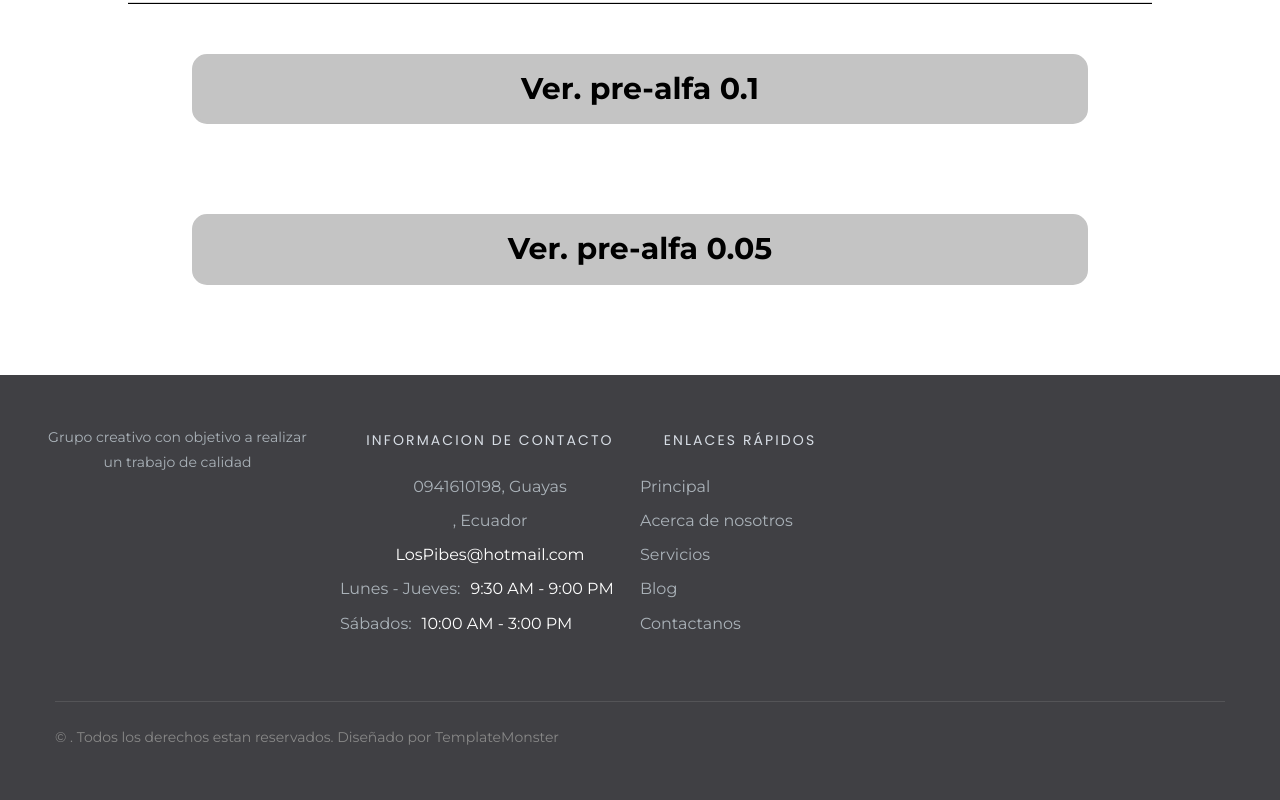
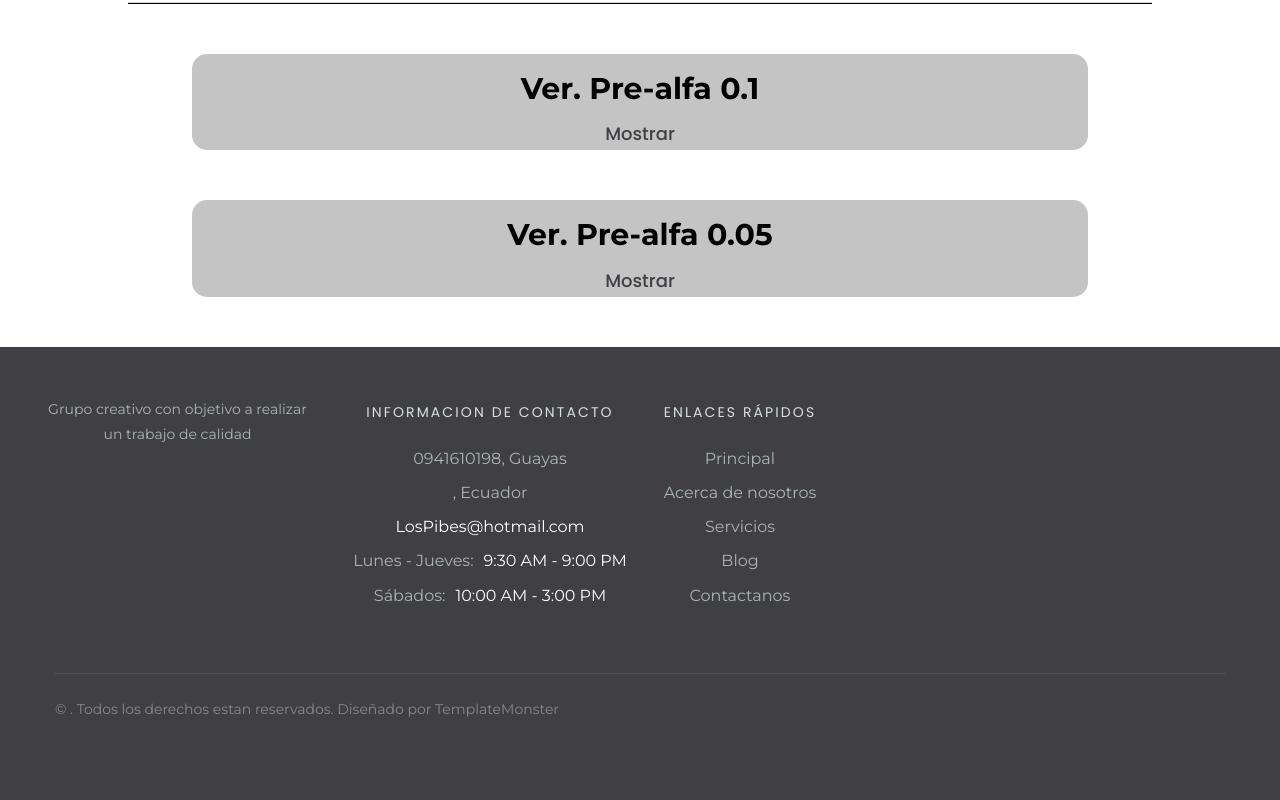
Before and after one commit to frajordo/DAWM-LosPibes-Par2, an Angular app in the folder LosPibardos/: page /noticias in a window 1280 px wide. Shown: the part 280-1080 px from the top of the page. Built offline with nearby package versions, Linux system fonts and the light colour scheme; no server answers; a web font is replaced by a local one.

Commit message:
cambio en seccion noticias

```diff
--- a/LosPibardos/src/app/noticiaslp/noticiaslp.component.html
+++ b/LosPibardos/src/app/noticiaslp/noticiaslp.component.html
@@ -1,6 +1,71 @@
 <div class="page">
+    <header class="section page-header">
+      <!--RD Navbar-->
+      <div class="rd-navbar-wrap">
+        <nav class="rd-navbar rd-navbar-classic" data-layout="rd-navbar-fixed" data-sm-layout="rd-navbar-fixed" data-md-layout="rd-navbar-fixed" data-md-device-layout="rd-navbar-fixed" data-lg-layout="rd-navbar-static" data-lg-device-layout="rd-navbar-static" data-xl-layout="rd-navbar-static" data-xl-device-layout="rd-navbar-static" data-lg-stick-up-offset="46px" data-xl-stick-up-offset="46px" data-xxl-stick-up-offset="46px" data-lg-stick-up="true" data-xl-stick-up="true" data-xxl-stick-up="true">
+          <div class="rd-navbar-collapse-toggle rd-navbar-fixed-element-1" data-rd-navbar-toggle=".rd-navbar-collapse"><span></span></div>
+          <div class="rd-navbar-aside-outer rd-navbar-collapse bg-gray-dark">
+            <div class="rd-navbar-aside">
+              <ul class="list-inline navbar-contact-list">
+                <li>
+                  <div class="unit unit-spacing-xs align-items-center">
+                    <div class="unit-left"><span class="icon text-middle fa-phone"></span></div>
+                    <div class="unit-body"><a href="tel:#">+1 800 123 45 67</a></div>
+                  </div>
+                </li>
+                <li>
+                  <div class="unit unit-spacing-xs align-items-center">
+                    <div class="unit-left"><span class="icon text-middle fa-envelope"></span></div>
+                    <div class="unit-body"><a href="mailto:#">info@demolink.org</a></div>
+                  </div>
+                </li>
+                <li>
+                  <div class="unit unit-spacing-xs align-items-center">
+                    <div class="unit-left"><span class="icon text-middle fa-map-marker"></span></div>
+                    <div class="unit-body"><a href="#">2164 Wall St. New York, NY 10122</a></div>
+                  </div>
+                </li>
+              </ul>
+              <ul class="social-links">
+                <li><a class="icon icon-sm icon-circle icon-circle-md icon-bg-white fa-linkedin" href="#"></a></li>
+                <li><a class="icon icon-sm icon-circle icon-circle-md icon-bg-white fa-twitter" href="#"></a></li>
+                <li><a class="icon icon-sm icon-circle icon-circle-md icon-bg-white fa-facebook" href="#"></a></li>
+                <li><a class="icon icon-sm icon-circle icon-circle-md icon-bg-white fa-instagram" href="#"></a></li>
+              </ul>
+            </div>
+          </div>
+          <div class="rd-navbar-main-outer">
+            <div class="rd-navbar-main">
+              <div class="rd-navbar-panel">
+                <button class="rd-navbar-toggle" data-rd-navbar-toggle=".rd-navbar-nav-wrap"><span></span></button>
+                <div class="rd-navbar-brand">
+                  <!--Brand--><a class="brand" href="index.html"><img class="brand-logo-dark" src="images/LosPibesLogo.png" alt="" width="100" height="17"/><img class="brand-logo-light" src="images/logo-inverse-200x34.png" alt="" width="100" height="17"/></a>
+                </div>
+              </div>
+              <div class="rd-navbar-main-element">
+                <div class="rd-navbar-nav-wrap">
+                  <ul class="rd-navbar-nav">
+                    <li class="rd-nav-item"><a class="rd-nav-link" href="index.html">Principal</a>
+                    </li>
+                    <li class="rd-nav-item"><a class="rd-nav-link" href="about.html">Equipo de desarrollo</a>
+                    </li>
+                    <li class="rd-nav-item active"><a class="rd-nav-link" href="typography.html">Noticias</a>
+                    </li>
+                    <li class="rd-nav-item"><a class="rd-nav-link" href="contacts.html">Contactanos</a>
+                    </li>
+                    <li class="rd-nav-item"><a class="rd-nav-link" href="contacts.html">Iniciar sesión</a>
+                    </li>
+                    <li class="rd-nav-item"><a class="rd-nav-link" href="contacts.html">Regístrate</a>
+                    </li>
+                  </ul>
+                </div>
+              </div>
+            </div>
+          </div>
+        </nav>
+      </div>
+    </header>
     <section class="section section-intro context-dark">
-      <!--<div class="intro-bg" style="background: url(images/intro-bg-2.jpg) no-repeat;background-size:cover;background-position: top center;"></div>-->
       <div class="container">
         <div class="row justify-content-center">
           <div class="col-xl-8 text-center">
@@ -11,7 +76,13 @@
       <hr>
     </section>
     <!--Seccion de Noticias-->
-    <div id = "normal">
+    <div id = "normal"onclick="mostrar()">
+    <a style='cursor: pointer'>
+      Ver. Pre-alfa 0.1
+      <br>
+      <h5>Mostrar</h5>
+    </a>
+    </div>
     <div id="mi-super-contenido">
         <ul>
           <li>Lorem ipsum dolor sit amet, consectetur adipiscing elit.</li>
@@ -25,13 +96,15 @@
           <li>Donec pellentesque mi ut nunc porta ullamcorper hendrerit in ipsum.</li>
           <li>In convallis neque nec volutpat tempus.</li>
         </ul>
+        <h5 style= "cursor: pointer" onclick="ocultar();">Ocultar</h5>
       </div>
-    <a style='cursor: pointer;' onclick="mostrarOcultar('mi-super-contenido')">
-      Ver. pre-alfa 0.1
+    <div id = "normal"onclick="mostrar2()">
+    <a style='cursor: pointer'>
+      Ver. Pre-alfa 0.05
+      <br>
+      <h5>Mostrar</h5>
     </a>
     </div>
-
-    <div id = "normal">
     <div id="mi-super-contenido2">
         <ul>
           <li>Lorem ipsum dolor sit amet, consectetur adipiscing elit.</li>
@@ -45,11 +118,48 @@
           <li>Donec pellentesque mi ut nunc porta ullamcorper hendrerit in ipsum.</li>
           <li>In convallis neque nec volutpat tempus.</li>
         </ul>
+        <h5 style= "cursor: pointer" onclick="ocultar2()">Ocultar</h5>
       </div>
-    <a style='cursor: pointer;' onclick="mostrarOcultar('mi-super-contenido2')">
-      Ver. pre-alfa 0.05
-    </a>
+
+    <footer class="section footer-classic section-sm">
+      <div class="container">
+        <div class="row row-30">
+          <div class="col-lg-3 wow fadeInLeft">
+            <!--Brand-->
+            <p class="footer-classic-description offset-top-0 offset-right-25">Grupo creativo con objetivo a realizar un trabajo de calidad</p>
           </div>
+          <div class="col-lg-3 col-sm-8 wow fadeInUp">
+            <P class="footer-classic-title">Informacion de contacto</P>
+            <div class="d-block offset-top-0">0941610198, Guayas<span class="d-lg-block">, Ecuador</span></div><a class="d-inline-block accent-link" href="mailto:#">LosPibes@hotmail.com</a>
+            <ul>
+              <li>Lunes - Jueves:<span class="d-inline-block offset-left-10 text-white">9:30 AM - 9:00 PM</span></li>
+              <li>Sábados:<span class="d-inline-block offset-left-10 text-white">10:00 AM - 3:00 PM</span></li>
+            </ul>
+          </div>
+          <div class="col-lg-2 col-sm-4 wow fadeInUp" data-wow-delay=".3s">
+            <P class="footer-classic-title">Enlaces rápidos</P>
+            <ul class="footer-classic-nav-list">
+              <li><a href="index.html">Principal</a></li>
+              <li><a href="about.html">Acerca de nosotros</a></li>
+              <li><a href="#">Servicios</a></li>
+              <li><a href="#">Blog</a></li>
+              <li><a href="contacts.html">Contactanos</a></li>
+            </ul>
+          </div>
+        </div>
+      </div>
+      <div class="container wow fadeInUp" data-wow-delay=".4s">
+        <div class="footer-classic-aside">
+          <p class="rights"><span>&copy;&nbsp;</span><span class="copyright-year"></span>. Todos los derechos estan reservados. Diseñado por <a href="https://www.templatemonster.com">TemplateMonster</a></p>
+          <ul class="social-links">
+            <li><a class="fa fa-linkedin" href="#"></a></li>
+            <li><a class="fa fa fa-twitter" href="#"></a></li>
+            <li><a class="fa fa-facebook" href="#"></a></li>
+            <li><a class="fa fa-instagram" href="#"></a></li>
+          </ul>
+        </div>
+      </div>
+    </footer>
   </div>
   <div class="snackbars" id="form-output-global"></div>
   <script src="js/core.min.js"></script>
--- a/LosPibardos/src/assets/js/script.js
+++ b/LosPibardos/src/assets/js/script.js
@@ -1095,17 +1095,16 @@
 		}
 	});
 }());
-const mostrar = (elemento) => {
-    elemento.style.display = 'block';
-}
-const ocultar = (elemento) => {
-    elemento.style.display = 'none';
-}
-const mostrarOcultar = (id) => {
-    let div = document.getElementById(id);
-    if( window.getComputedStyle(div).display !== 'none' ){
-      ocultar(div);
-      return false;
-    }
-    mostrar(div);
-}
+
+function mostrar(){
+	document.getElementById("mi-super-contenido").style.display = "block";
+  }
+  function mostrar2(){
+	document.getElementById("mi-super-contenido2").style.display = "block";
+  }
+  function ocultar(){
+	  document.getElementById("mi-super-contenido").style.display = "none";
+  }
+  function ocultar2(){
+	  document.getElementById("mi-super-contenido2").style.display = "none";
+  }
```
Also changed, not shown: LosPibardos/src/assets/css/style.css. Lines whose indentation alone changed are shown as unchanged.
